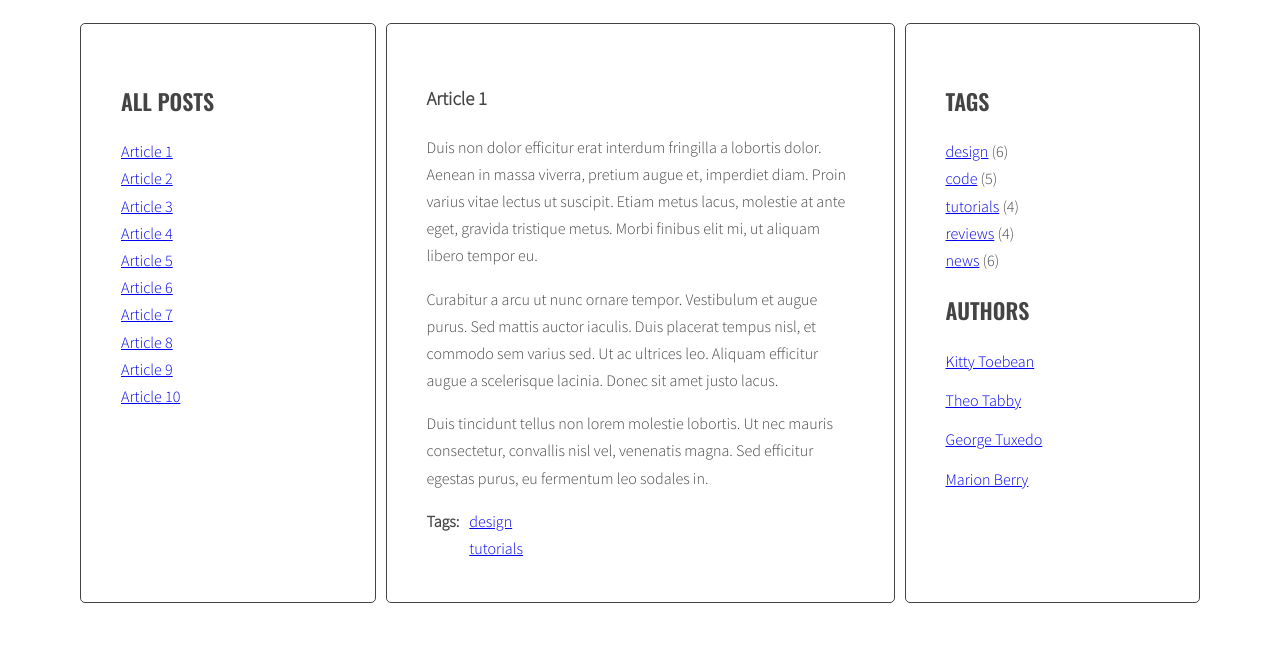
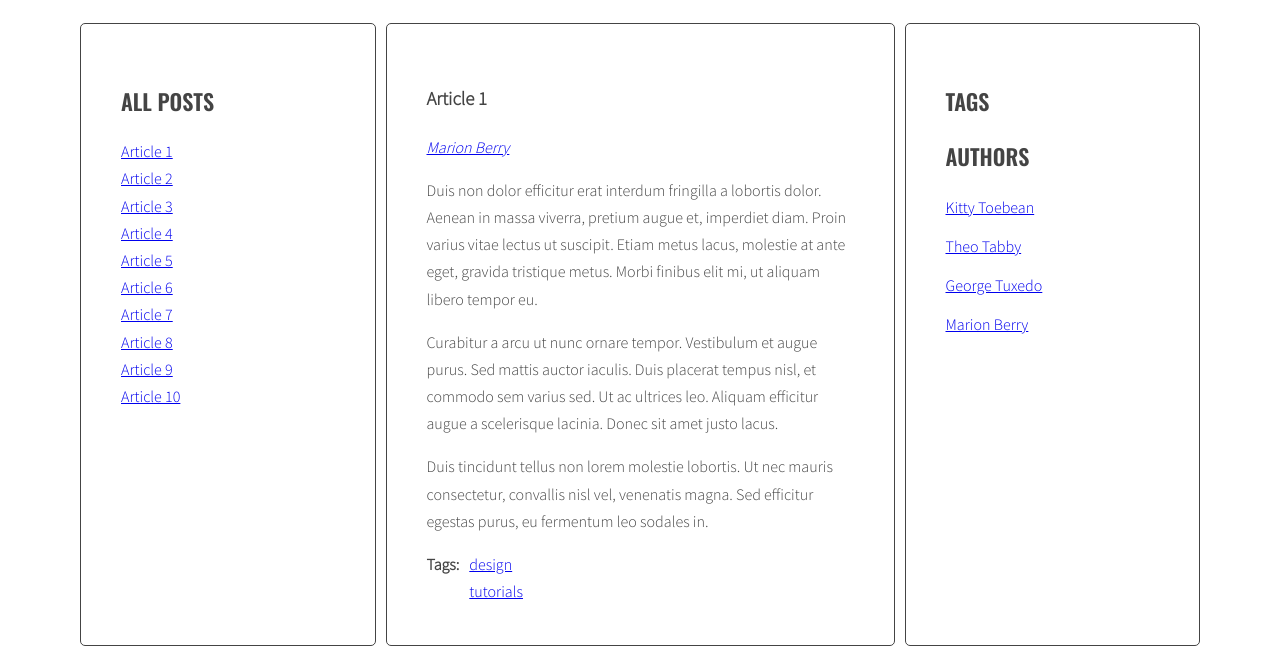
Before and after one commit to martucha17/javascript-blog, a website: page index.html in a window 1280 px wide. Shown: the part 220-874 px from the top of the page. Before the commit the page ends 831 px from the top, so only its background shows below. Drawn offline with nearby package versions, Linux system fonts and the light colour scheme.

Commit message:
Add Authors-in work

```diff
--- a/index.html
+++ b/index.html
@@ -209,7 +209,8 @@
                             </ul>
                         </div>
                     </article>
-                    <article class="post" id="article-10" data-tags="code design news reviews" data-author="George Tuxedo">
+                    <article class="post" id="article-10" data-tags="code design news reviews"
+                        data-author="George Tuxedo">
                         <h3 class="post-title">Article 10</h3>
                         <p class="post-author"></p>
                         <div class="post-content">
@@ -238,11 +239,6 @@
                 <aside class="sidebar">
                     <h2 class="section-title">Tags</h2>
                     <ul class="list tags">
-                        <li><a href="#">design</a> <span>(6)</span></li>
-                        <li><a href="#">code</a> <span>(5)</span></li>
-                        <li><a href="#">tutorials</a> <span>(4)</span></li>
-                        <li><a href="#">reviews</a> <span>(4)</span></li>
-                        <li><a href="#">news</a> <span>(6)</span></li>
                     </ul>
                     <h2 class="section-title">Authors</h2>
                     <ul class="list authors">
--- a/js/script.js
+++ b/js/script.js
@@ -98,7 +98,23 @@ function generateTitleLinks(customSelector = '') {
 
 generateTitleLinks();
 
+// function calculateTagsParams (){
+  //const params =
+  //for(let tag in tags){
+    //console.log(tag + ' is used ' + tags[tag] + ' times');
+    //if(tags[tag] > params.max){
+     // params.max = tags[tag];
+    //}
+    //if(tags[tag] < params.min){
+    //  params.max = tags[tag];
+   // }
+ // }
+//}
+
 function generateTags() {
+  /* [NEW] create a new variable allTags with an empty object */
+  let allTags = {};
+
   /* find all articles */
   const articles = document.querySelectorAll(optArticleSelector);
   console.log(articles);
@@ -132,6 +148,16 @@ function generateTags() {
       /* add generated code to html variable */
       html = html + linkHTML;
 
+      /* [NEW] check if this link is NOT already in allTags */
+      if (!allTags[tag]) {
+
+        /* [NEW] add tag to allTags object */
+        allTags[tag] = 1;
+      } else {
+        allTags[tag]++;
+      }
+
+
       /* END LOOP: for each tag */
     }
 
@@ -140,6 +166,26 @@ function generateTags() {
 
     /* END LOOP: for every article: */
   }
+
+  /* [NEW] find list of tags in right column
+  const tagList = document.querySelector('.tags');
+
+  const tagsParams = calculateTagsParams(allTags);
+  console.log('tagsParams:', tagsParams);*/
+
+  /* [NEW] create variable for all links HTML code */
+  let allTagsHTML = '';
+
+  /* [NEW] generate code of a link and add it to allTagsHTML */
+  for (let tag in allTags) {
+    allTagsHTML += '<a href="#tag-' + tag + '  (' + allTags[tag] + ')"><span> ' + tag + ' (' + allTags[tag] + ')</span></a>';
+    console.log(allTagsHTML);
+
+  }
+  console.log(allTagsHTML);
+
+  /*[NEW] add HTML from allTagsHTML to tagList
+  tagList.innerHTML = allTagsHTML;*/
 }
 
 generateTags();
@@ -161,6 +207,7 @@ function tagClickHandler(event) {
 
   /* find all tag links with class active */
   const activeLink = document.querySelectorAll('.post-tags li a.active');
+
 
   /* remove class active */
   for (let link of activeLink) {
@@ -220,11 +267,12 @@ function generateAuthors() {
 
 
     /* generate HTML of the link */
-    const linkHTML = '<a href="#author-' + articleAuthors + '"</a>';
+    const linkHTML = '<a href="#author-' + articleAuthors + '"><span>' + articleAuthors + '</span></a>';
     console.log(linkHTML);
 
     /* add generated code to html variable */
     html = html + linkHTML;
+    console.log(html);
 
     /* insert HTML of all the links into the authors wrapper */
     authorsWrapper.innerHTML = html;
@@ -239,6 +287,7 @@ generateAuthors();
 function authorClickHandler(event) {
   event.preventDefault();
   const clickedElement = this;
+  console.log('Link was clicked!');
 
   /* make a new constant "href" and read the attribute "href" of the clicked element */
   const href = clickedElement.getAttribute('href');
@@ -246,10 +295,10 @@ function authorClickHandler(event) {
 
   /* make a new constant "author" and extract author from the "href" constant */
   const author = href.replace('#author-', '');
-  console.log(author);
 
   /* find all links with class active */
   const activeLink = document.querySelectorAll('.post-author .active');
+  console.log(activeLink);
 
   /* remove class active */
   for (let link of activeLink) {
@@ -283,4 +332,7 @@ function addClickListenersToAuthors() {
 
 }
 
-addClickListenersToTags();
+addClickListenersToAuthors();
+
+
+const optTagsListSelector = '.tags.list';
```
